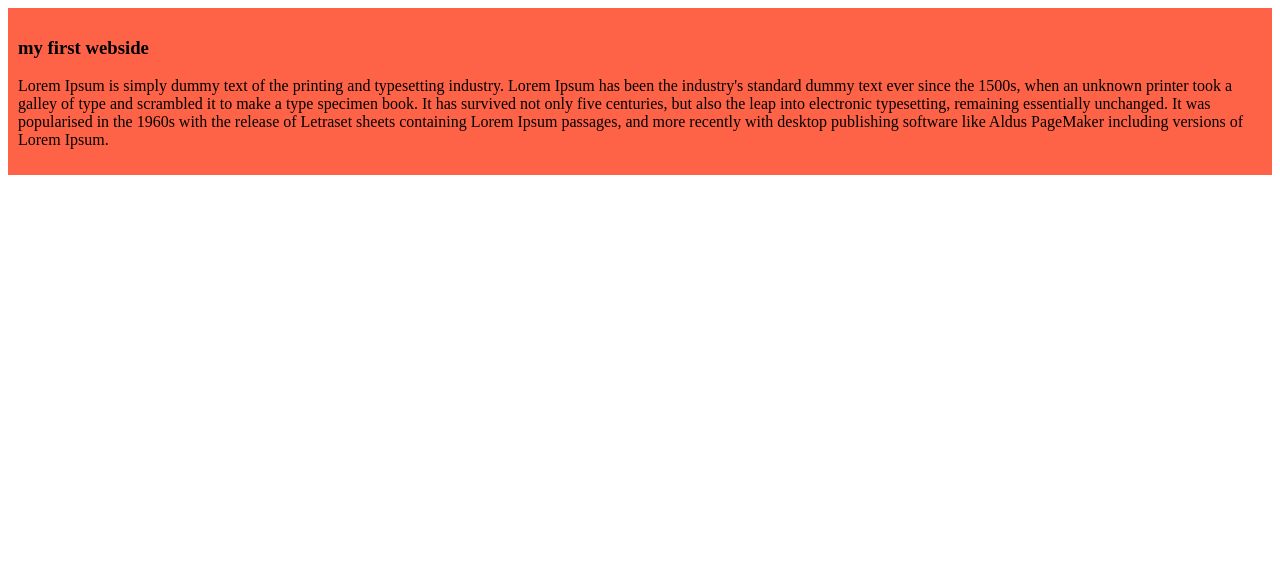
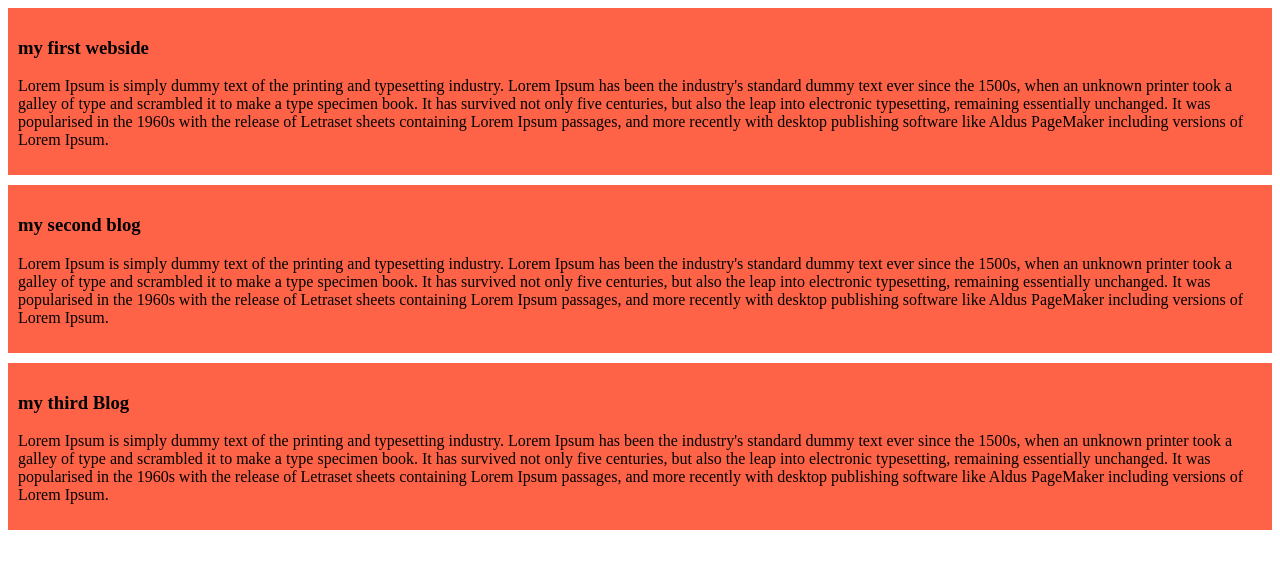
Before and after one commit to rasedul868690/my-symple-webside, a plain HTML site: page index.html in a window 1280 px wide. Drawn offline with Linux system fonts and the light colour scheme.

Commit message:
added the second blog

```diff
--- a/index.html
+++ b/index.html
@@ -12,6 +12,14 @@
         <h3>my first webside</h3>
         <p>Lorem Ipsum is simply dummy text of the printing and typesetting industry. Lorem Ipsum has been the industry's standard dummy text ever since the 1500s, when an unknown printer took a galley of type and scrambled it to make a type specimen book. It has survived not only five centuries, but also the leap into electronic typesetting, remaining essentially unchanged. It was popularised in the 1960s with the release of Letraset sheets containing Lorem Ipsum passages, and more recently with desktop publishing software like Aldus PageMaker including versions of Lorem Ipsum.</p>
     </div>
+    <div>
+        <h3>my second blog</h3>
+        <p>Lorem Ipsum is simply dummy text of the printing and typesetting industry. Lorem Ipsum has been the industry's standard dummy text ever since the 1500s, when an unknown printer took a galley of type and scrambled it to make a type specimen book. It has survived not only five centuries, but also the leap into electronic typesetting, remaining essentially unchanged. It was popularised in the 1960s with the release of Letraset sheets containing Lorem Ipsum passages, and more recently with desktop publishing software like Aldus PageMaker including versions of Lorem Ipsum.</p>
+    </div>
+    <div>
+        <h3>my third Blog</h3>
+        <p>Lorem Ipsum is simply dummy text of the printing and typesetting industry. Lorem Ipsum has been the industry's standard dummy text ever since the 1500s, when an unknown printer took a galley of type and scrambled it to make a type specimen book. It has survived not only five centuries, but also the leap into electronic typesetting, remaining essentially unchanged. It was popularised in the 1960s with the release of Letraset sheets containing Lorem Ipsum passages, and more recently with desktop publishing software like Aldus PageMaker including versions of Lorem Ipsum.</p>
+    </div>
 
 
 </body>
--- a/style.css
+++ b/style.css
@@ -1,5 +1,6 @@
 div{
     background-color: tomato;
     padding:10px;
+    margin-bottom: 10px;
 
 }
```
